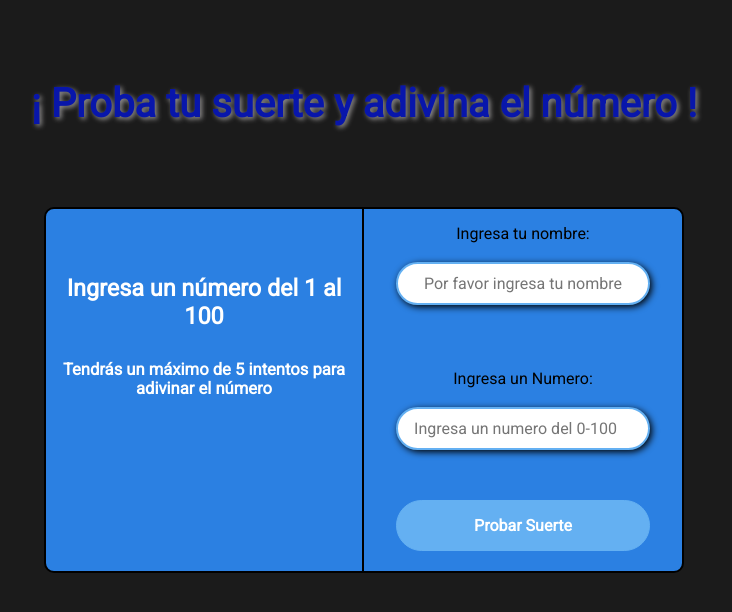
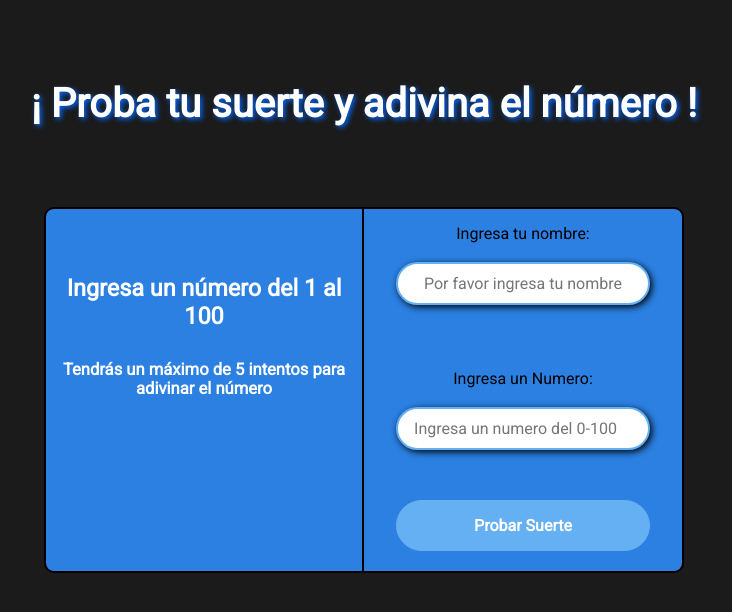
Before and after one commit to Matybsas/Juego-adivinar-el-n-mero-HTML-CSS-JavaScript, a plain HTML site: page JuegoNumeros/index.html in a window 1280 px wide. Shown: the whole page, without its empty margins (276-1008 px from the left). Drawn offline with Linux system fonts and the light colour scheme.

Commit message:
Update style.css

```diff
--- a/JuegoNumeros/style.css
+++ b/JuegoNumeros/style.css
@@ -22,8 +22,8 @@ body{
 }
 
 .titulo h1 {
-    color: rgb(8, 22, 171);
-    text-shadow: 2px 2px 5px rgb(147, 145, 145);
+    color: rgb(255, 255, 255);
+    text-shadow: 2px 2px 5px rgb(4, 103, 252);
     text-align: center;
     font-size: 40px;
     padding: 30px;
```
